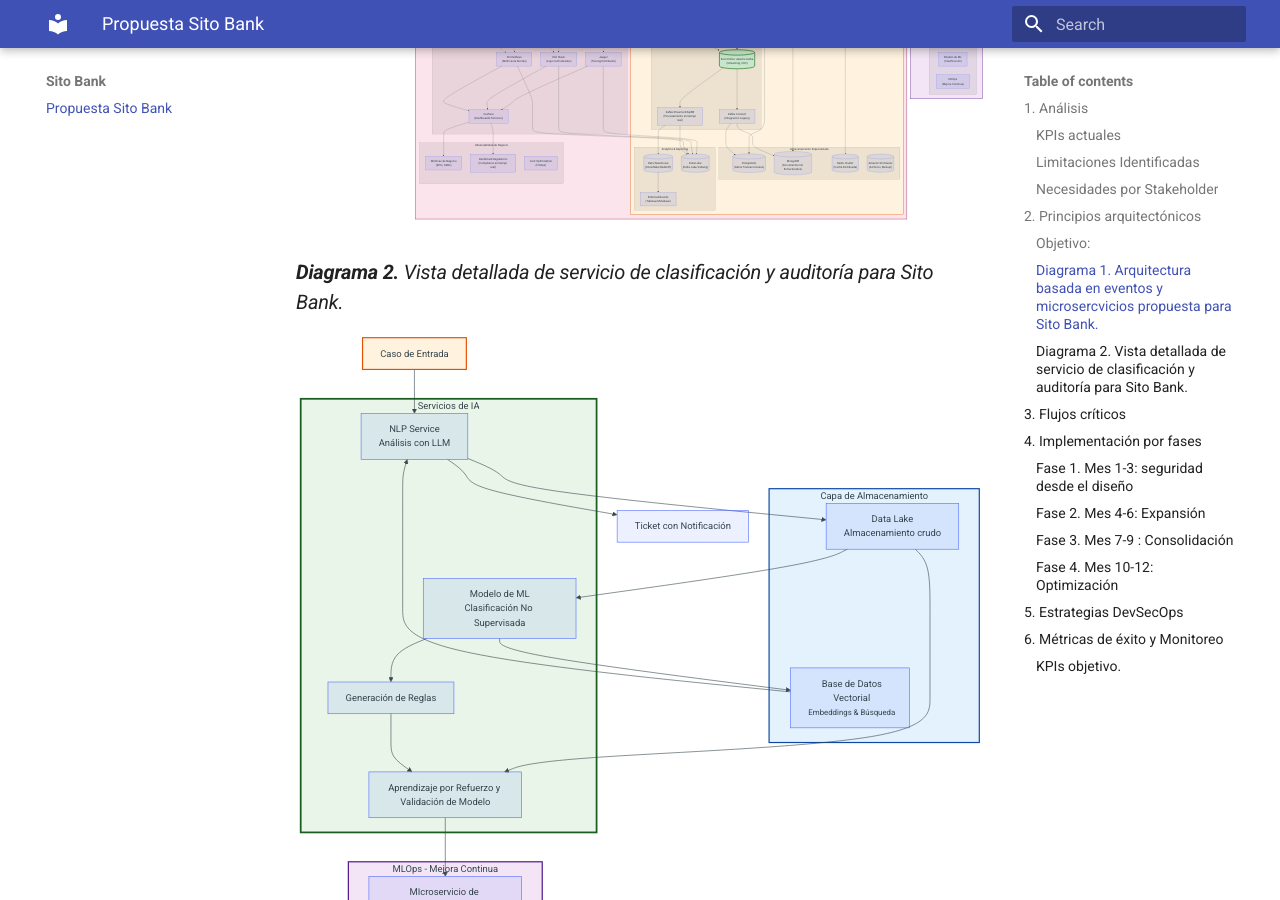
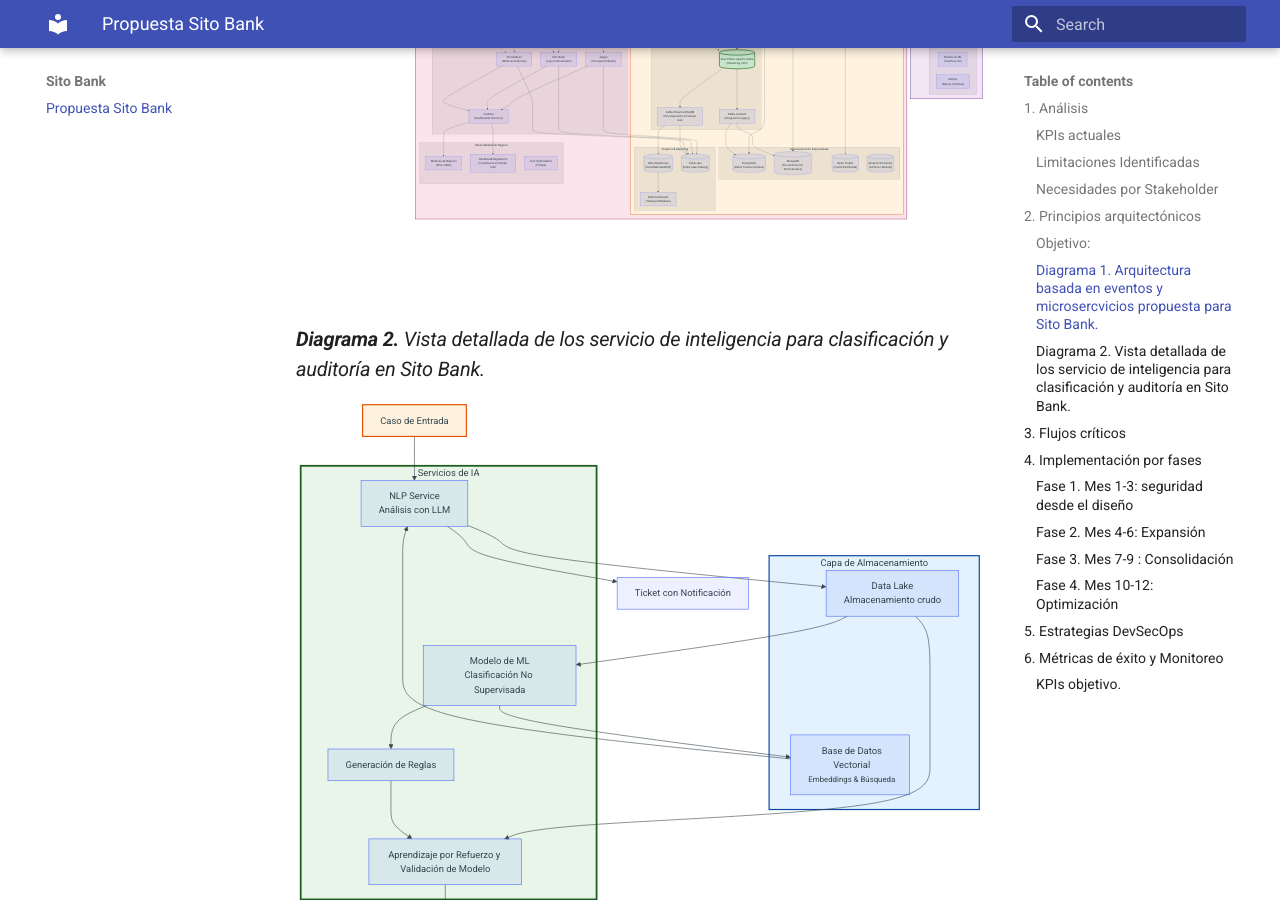
Before and after one commit to fgomezman/Sisto-Bank-Proposal, an MkDocs documentation site: the page built from docs/index.md, in a window 1280 px wide and 900 px high, scrolled down 1659 px. Built offline with MkDocs 1.6.1 and Material for MkDocs 9.7.7, drawn with Linux system fonts in a browser that asks for light colours.

Commit message:
finihed commit

````diff
--- a/docs/index.md
+++ b/docs/index.md
@@ -228,7 +228,10 @@ flowchart TB
 
 
 ```
-### ***Diagrama 2.** Vista detallada de servicio de clasificación y auditoría para Sito Bank.*
+</br>
+</br>
+
+### ***Diagrama 2.** Vista detallada de los servicio de inteligencia para clasificación y auditoría en Sito Bank.*
 
 ```mermaid
 ---
````
Also changed, not shown: site/404.html, site/index.html, site/js/mermaid-init.js, site/search/search_index.json, site/stylesheets/extra.css, 1 other file.
